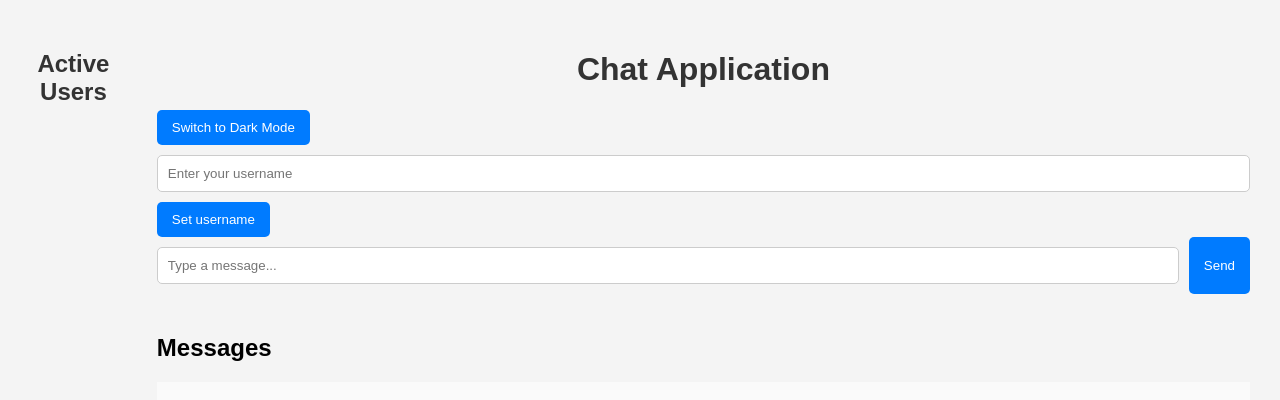
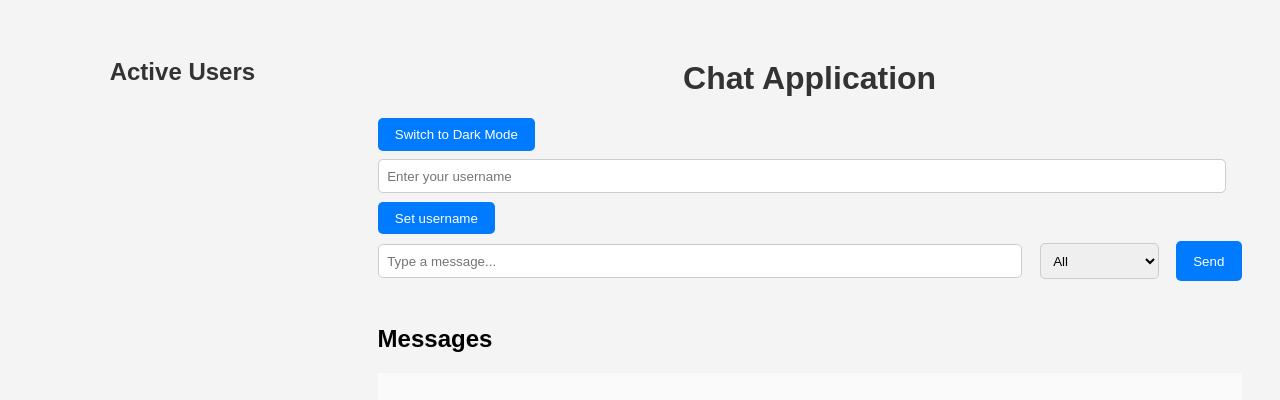
Before and after one commit to pranavajith/ChatApp, a React (Create React App) app in the folder frontend/: page / in a window 1280 px wide. Shown: the top 400 px of the page. Built offline with nearby package versions, Linux system fonts and the light colour scheme.

Commit message:
Fully added reciever texting

```diff
--- a/frontend/src/chat.css
+++ b/frontend/src/chat.css
@@ -4,57 +4,71 @@ body {
 }
 
 .chat-container {
-    display: flex; /* Use flexbox for side-by-side layout */
+    display: flex;
     margin: 0;
-    height: 100vh; /* Full height */
-    width: 100%; /* Full width */
+    height: 100vh; /* Keeps the container full height */
+    width: 100%;
 }
 
-/* User List */
 .user-list {
-    flex: 1; /* Take up 1 part of the available space */
-    margin: 20px; /* Add some space between user list and chat area */
-    padding: 10px;
+    flex: 1;
+    margin: 2%; /* Adjust margins using percentages */
+    padding: 1%; /* Use percentage for padding */
 }
 
-/* Chat Area */
 .chat-area {
-    flex: 3; /* Take up 3 parts of the available space */
-    margin: 20px;
+    flex: 3;
+    margin: 2%;
     margin-left: 0;
-    padding: 10px;
+    padding: 1%;
 }
 
-/* Text and Background Colors */
 .chat-title,
 .active-users-title {
     text-align: center;
     color: #333;
 }
 
+
+
 .username-input,
 .message-input {
-    padding: 10px;
-    margin: 10px 0;
-    width: calc(100% - 22px );
+    padding: 1%; /* Padding adjusted */
+    margin: 1% 0;
+    width: 96%; /* Full width minus some margin */
+    border: 1px solid #ccc;
+    border-radius: 5px;
+}
+
+.recipient-select {
+    padding: 1%;
+    margin: 1% 0;
     border: 1px solid #ccc;
     border-radius: 5px;
 }
 
 .message-input {
-    width: 1000px;
-    margin-right: 10px;
+    width: 80%; /* Relative width for dynamic adjustment */
+    margin-right: 2%;
+}
+
+.send-button {
+    height: 75%;
+}
+
+.recipient-select {
+    margin-right: 2%;
 }
 
 .message-input-container {
     display: flex;
+    width: 100%;
 }
 
-/* Button Styles */
 .theme-toggle-button,
 .set-username-button,
 .send-button {
-    padding: 10px 15px;
+    padding: 1% 2%;
     background-color: #007bff;
     color: white;
     border: none;
@@ -71,33 +85,38 @@ body {
 .message-form {
     display: flex;
     justify-content: space-between;
-    margin-bottom: 20px;
+    align-items: center;
+    margin-bottom: 2%;
+    width: 100%;
 }
 
-/* Light Mode Styles */
+.recipient-select {
+    width: 15%;
+}
+
 .light {
     background-color: #f4f4f4;
 }
 
 .light .messages {
-    background-color: #fafafa; /* Light mode background */
+    background-color: #fafafa;
 }
 
-/* Dark Mode Styles */
 .dark {
     background-color: #1c1c1c;
 }
 
 .dark .chat-title,
 .dark .active-users-title {
-    color: #f4f4f4; /* Light text for dark background */
+    color: #f4f4f4;
 }
 
 .dark .username-input,
-.dark .message-input {
+.dark .message-input,
+.dark .recipient-select {
     background-color: #333;
     color: #f4f4f4;
-    border: 1px solid #555; /* Dark border */
+    border: 1px solid #555;
 }
 
 .dark .theme-toggle-button,
@@ -114,53 +133,67 @@ body {
 
 .messages-title-dark {
     color: white;
-    /* background-color: white; */
 }
 
 .dark .messages {
-    background-color: #444; /* Dark messages background */
+    background-color: #444;
 }
 
 .dark .message-display {
     color: white;
+    padding-bottom: 2%;
 }
+
+.message-display {
+    padding-bottom: 2%;
+}
+
 .message-display-dark {
-    background-color:#444;
+    background-color: #444;
 }
 
 .user-list ul {
-    list-style-type: none; /* Remove bullet points */
-    padding: 0; /* Remove padding */
+    list-style-type: none;
+    padding: 0;
 }
 
 .user-list-item {
-    padding: 8px; /* Add padding to list items */
-    background-color: #e9ecef; /* Light gray background */
-    margin-bottom: 5px; /* Space between users */
-    border-radius: 5px; /* Rounded corners */
+    padding: 1%; /* Adjust padding for responsiveness */
+    background-color: #e9ecef;
+    margin-bottom: 1%;
+    border-radius: 5px;
 }
 
 .messages {
     height: 45vh;
-    padding: 10px;
-    overflow-y: auto; /* Enable vertical scrolling when content overflows */
+    padding: 2%;
+    overflow-y: auto;
 }
 
 .messages::-webkit-scrollbar {
-    width: 14px; /* Make the scrollbar slimmer */
+    width: 2%; /* Adjust scrollbar width */
 }
 
 .messages::-webkit-scrollbar-track {
-    background: #848484; /* Background color of the scrollbar track */
-    border-radius: 10px; /* Round corners for a sleek look */
+    background: #848484;
+    border-radius: 10px;
 }
 
 .messages::-webkit-scrollbar-thumb {
-    background-color: #3d3d3d; /* Scrollbar color */
-    border-radius: 10px; /* Round the scrollbar */
-    border: 2px solid #f1f1f1; /* Adds padding between scrollbar and track */
+    background-color: #3d3d3d;
+    border-radius: 10px;
+    border: 0.2em solid #f1f1f1;
 }
 
 .messages::-webkit-scrollbar-thumb:hover {
-    background-color: #222222; /* Darker color on hover */
+    background-color: #222222;
 }
+
+/* New styles for Server and DM messages */
+.message-server {
+    color: red;
+}
+
+.message-dm {
+    font-style: italic;
+}
--- a/frontend/src/chat.js
+++ b/frontend/src/chat.js
@@ -7,15 +7,22 @@ const Chat = () => {
   const [messages, setMessages] = useState([]);
   const [ws, setWs] = useState(null);
   const [connectedUsers, setConnectedUsers] = useState([]);
+  const [reciever, setReciever] = useState("All");
   const [typingUsers, setTypingUsers] = useState(new Set());
   const [darkMode, setDarkMode] = useState(false);
 
-  const messagesEndRef = useRef(null); // Reference to the last message
+  const messagesEndRef = useRef(null);
 
   const sendMessage = (e) => {
     e.preventDefault();
     if (ws && message) {
-      ws.send(JSON.stringify({ content: message }));
+      ws.send(
+        JSON.stringify({
+          content: message,
+          reciever: reciever === "All" ? "" : reciever,
+          username: username,
+        })
+      );
       setMessage("");
     }
   };
@@ -38,6 +45,7 @@ const Chat = () => {
 
     socket.onmessage = (event) => {
       const msg = JSON.parse(event.data);
+      console.log(msg);
 
       if (msg.message_type === "user_list") {
         const users = msg.content.split(", ");
@@ -68,7 +76,13 @@ const Chat = () => {
 
   const sendTypingIndicator = () => {
     if (ws) {
-      ws.send(JSON.stringify({ message_type: "typing", username: username }));
+      const msg = JSON.stringify({
+        message_type: "typing",
+        username: username,
+        reciever: reciever === "All" ? "" : reciever,
+      });
+      console.log(msg);
+      ws.send(msg);
     }
   };
 
@@ -76,7 +90,6 @@ const Chat = () => {
     setDarkMode((prev) => !prev);
   };
 
-  // Scroll to the last message whenever the messages array is updated
   useEffect(() => {
     if (messagesEndRef.current) {
       messagesEndRef.current.scrollIntoView({ behavior: "smooth" });
@@ -127,6 +140,18 @@ const Chat = () => {
                 sendTypingIndicator();
               }}
             />
+            <select
+              className="recipient-select"
+              value={reciever}
+              onChange={(e) => setReciever(e.target.value)}
+            >
+              <option value="All">All</option>
+              {connectedUsers.map((user, index) => (
+                <option key={index} value={user}>
+                  {user}
+                </option>
+              ))}
+            </select>
             <button type="submit" className="send-button">
               Send
             </button>
@@ -141,6 +166,8 @@ const Chat = () => {
               <div
                 className={`message-display message-display-${
                   darkMode ? "dark" : "light"
+                } ${msg.username === "Server" ? "message-server" : ""} ${
+                  msg.reciever === username && msg.reciever ? "message-dm" : ""
                 }`}
                 key={index}
               >
@@ -156,7 +183,6 @@ const Chat = () => {
                 <em className="typing-indicator">{user} is typing...</em>
               </div>
             ))}
-            {/* This is a hidden div to scroll to */}
             <div ref={messagesEndRef}></div>
           </div>
         </div>
```
Also changed, not shown: 2 other files (tests, documents, lock files or other folders).
